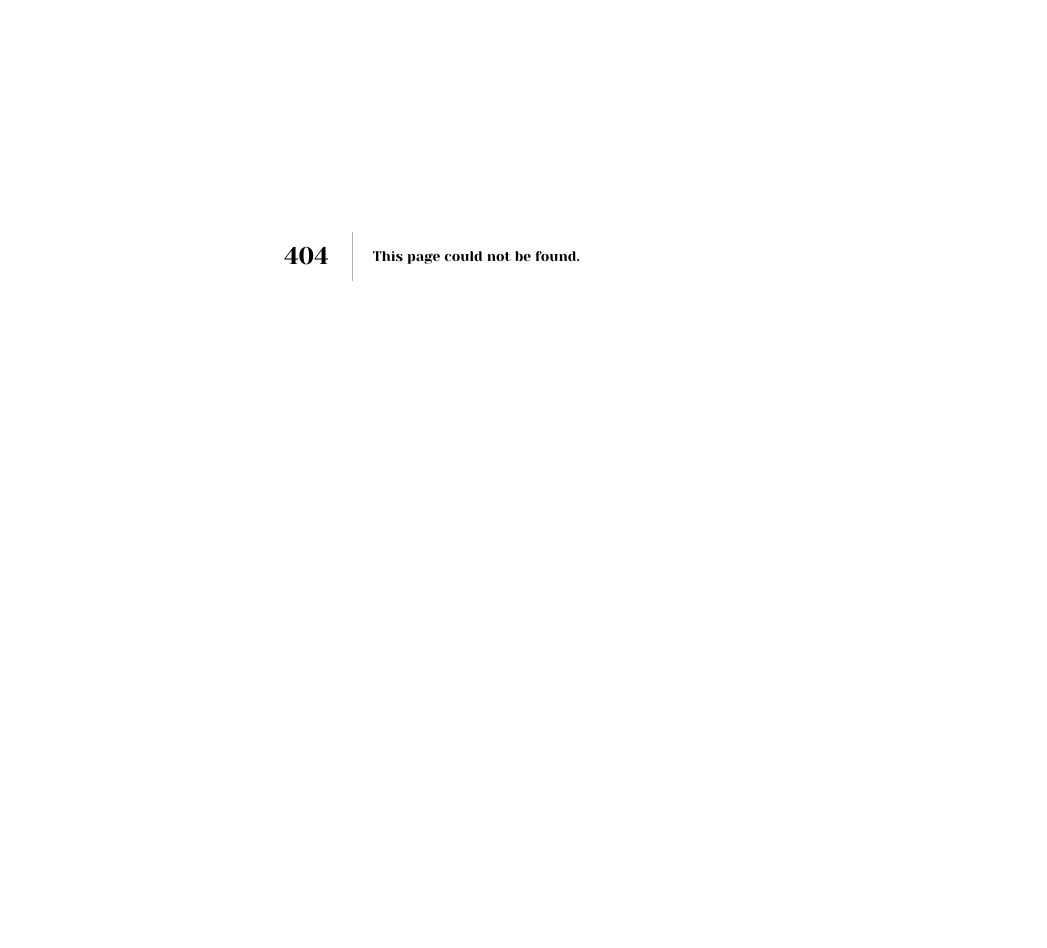
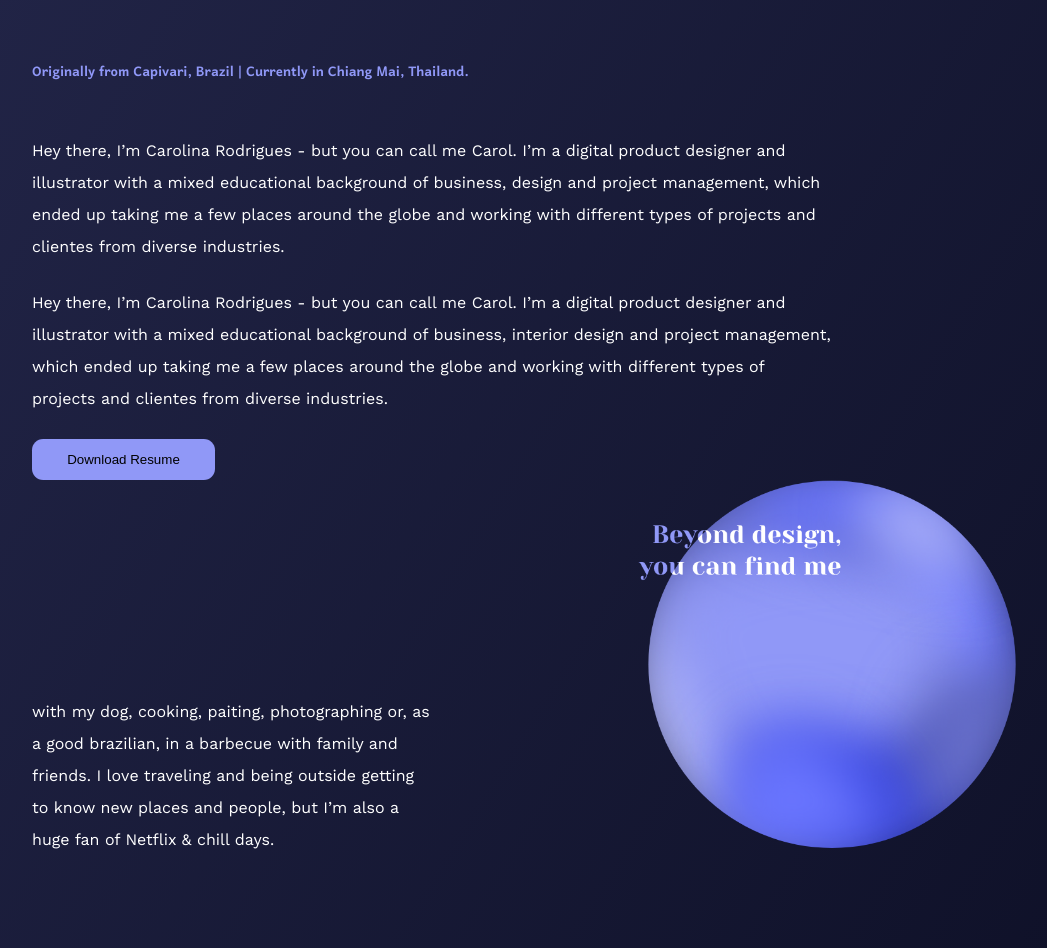
Before and after one commit to maolivieri/carolina-portfolio, a Next.js app: page /about in a window 1280 px wide. Before the commit this address had no page. Shown: the part 144-1092 px from the top of the page, without its empty margins (208-1255 px from the left). Before the commit the page ends 800 px from the top, so only its background shows below. Built offline with nearby package versions, Linux system fonts and the light colour scheme.

Commit message:
feat: add about me page main section

```diff
--- /dev/null
+++ b/src/pages/about/index.tsx
@@ -0,0 +1,49 @@
+import styles from "./styles.module.scss";
+import { SideNav } from "../../components/SideNav";
+
+const AboutPage = () => {
+  return (
+    <div className={styles.container}>
+      <SideNav />
+      <main className={styles.main}>
+        <h5 className={styles.headTitle}>A little bit</h5>
+        <h1 className={styles.mainTitle}>about me</h1>
+        <h5 className={styles.subTitle}>
+          Originally from Capivari, Brazil | Currently in Chiang Mai, Thailand.
+        </h5>
+        <p>
+          Hey there, I’m Carolina Rodrigues - but you can call me Carol. I’m a
+          digital product designer and illustrator with a mixed educational
+          background of business, design and project management, which ended up
+          taking me a few places around the globe and working with different
+          types of projects and clientes from diverse industries.
+        </p>
+        <p>
+          Hey there, I’m Carolina Rodrigues - but you can call me Carol. I’m a
+          digital product designer and illustrator with a mixed educational
+          background of business, interior design and project management, which
+          ended up taking me a few places around the globe and working with
+          different types of projects and clientes from diverse industries.
+        </p>
+        <button className={styles.dowloadButton}>Download Resume</button>
+        <div className={styles.extaContent}>
+          <div className={styles.extaContentLeftColumn}>
+            <p>
+              with my dog, cooking, paiting, photographing or, as a good
+              brazilian, in a barbecue with family and friends. I love traveling
+              and being outside getting to know new places and people, but I’m
+              also a huge fan of Netflix & chill days.
+            </p>
+          </div>
+          <div className={styles.extaContentRightColumn}>
+            <div className={styles.profileDetailCircle} />
+          </div>
+        </div>
+        <div className={styles.skills}></div>
+      </main>
+      <footer></footer>
+    </div>
+  );
+};
+
+export default AboutPage;
--- /dev/null
+++ b/src/pages/about/styles.module.scss
@@ -0,0 +1,89 @@
+.container {
+  background: transparent linear-gradient(302deg, #0e1027 0%, #24274b 100%) 0%
+    0% no-repeat padding-box;
+  min-width: 100vw;
+  min-height: 100vw;
+}
+
+.profileDetailCircle {
+  background-image: url("/assets/aboutMeCircle.png");
+  background-size: contain;
+  background-repeat: no-repeat;
+}
+
+.main {
+  margin: auto;
+  max-width: 800px;
+  padding-top: calc(10vh - 0.8rem);
+  //   padding-top: 10vh;
+
+  h5 {
+    margin: 0;
+    color: #9098f7;
+    font-size: 1.1rem;
+  }
+
+  p {
+    margin: 0;
+    margin-bottom: 1.5rem;
+    color: #ffffff;
+    line-height: 2rem;
+  }
+}
+
+.headTitle {
+  margin-bottom: 0.1rem;
+}
+
+.mainTitle {
+  margin: 0;
+  color: #ffffff;
+  font-size: 3rem;
+}
+
+.subTitle {
+  padding: 3rem 0;
+}
+
+.dowloadButton {
+  background: #9098f7;
+  padding: 0.8rem 2.2rem;
+  border-radius: 0.7rem;
+  text-decoration: none;
+  border: none;
+}
+
+.extaContent {
+  display: flex;
+}
+
+.extaContentLeftColumn {
+  flex: 1;
+  //   background: yellowgreen;
+  //   width: 50%;
+  align-self: flex-end;
+}
+
+.extaContentRightColumn {
+  flex: 1;
+  //   background: yellow;
+  overflow: visible;
+  position: relative;
+  //   min-height: 600px;
+  text-align: right;
+  font-size: 1.4rem;
+
+  h3 {
+    color: #ffffff;
+  }
+}
+
+.profileDetailCircle {
+  //   position: absolute;
+  top: 0;
+  right: 0;
+  //   height: calc(600px - 1.2rem);
+  height: 400px;
+  width: 400px;
+  transform: translateX(50%);
+}
```
Also changed, not shown: public/assets/aboutMeCircle.png (added).
